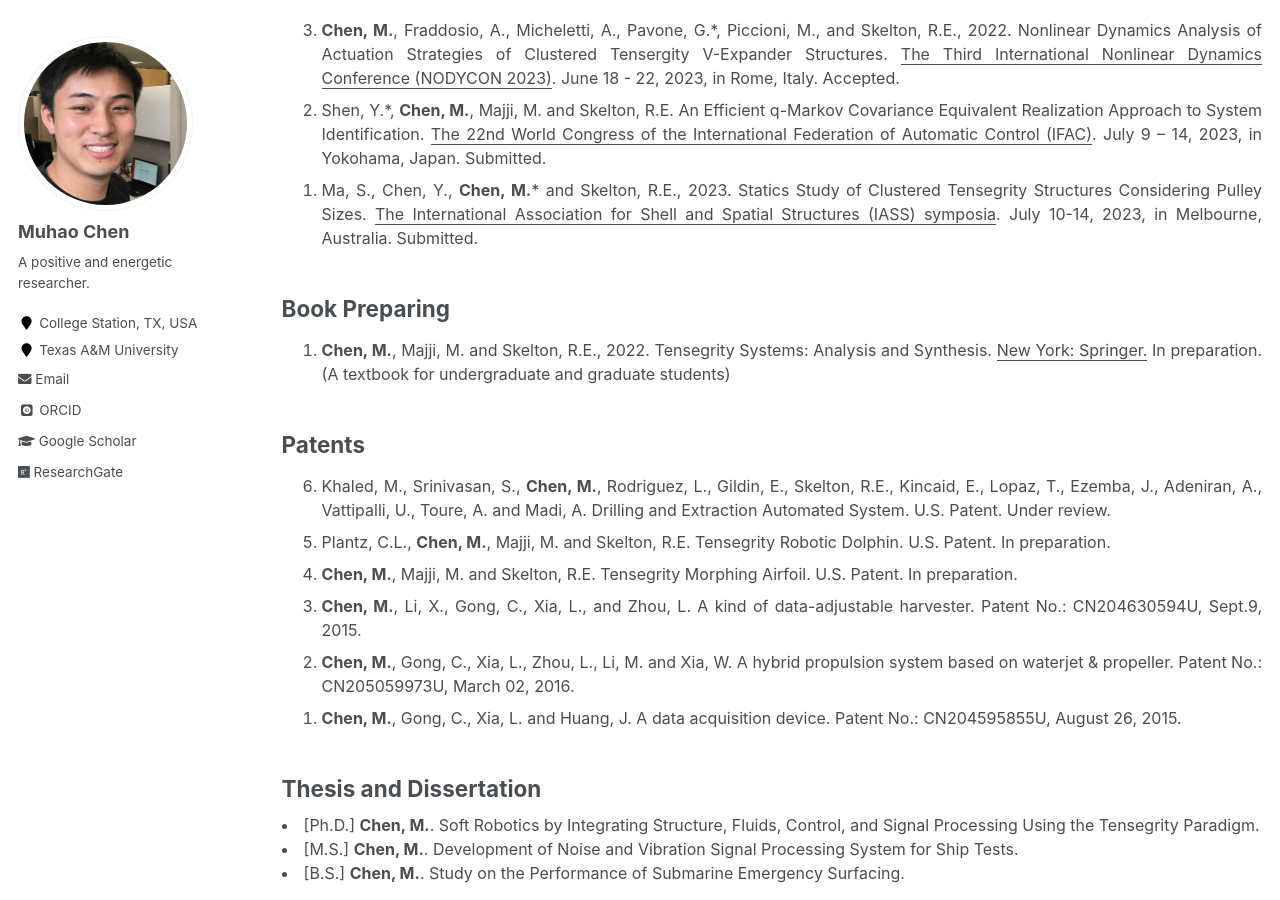
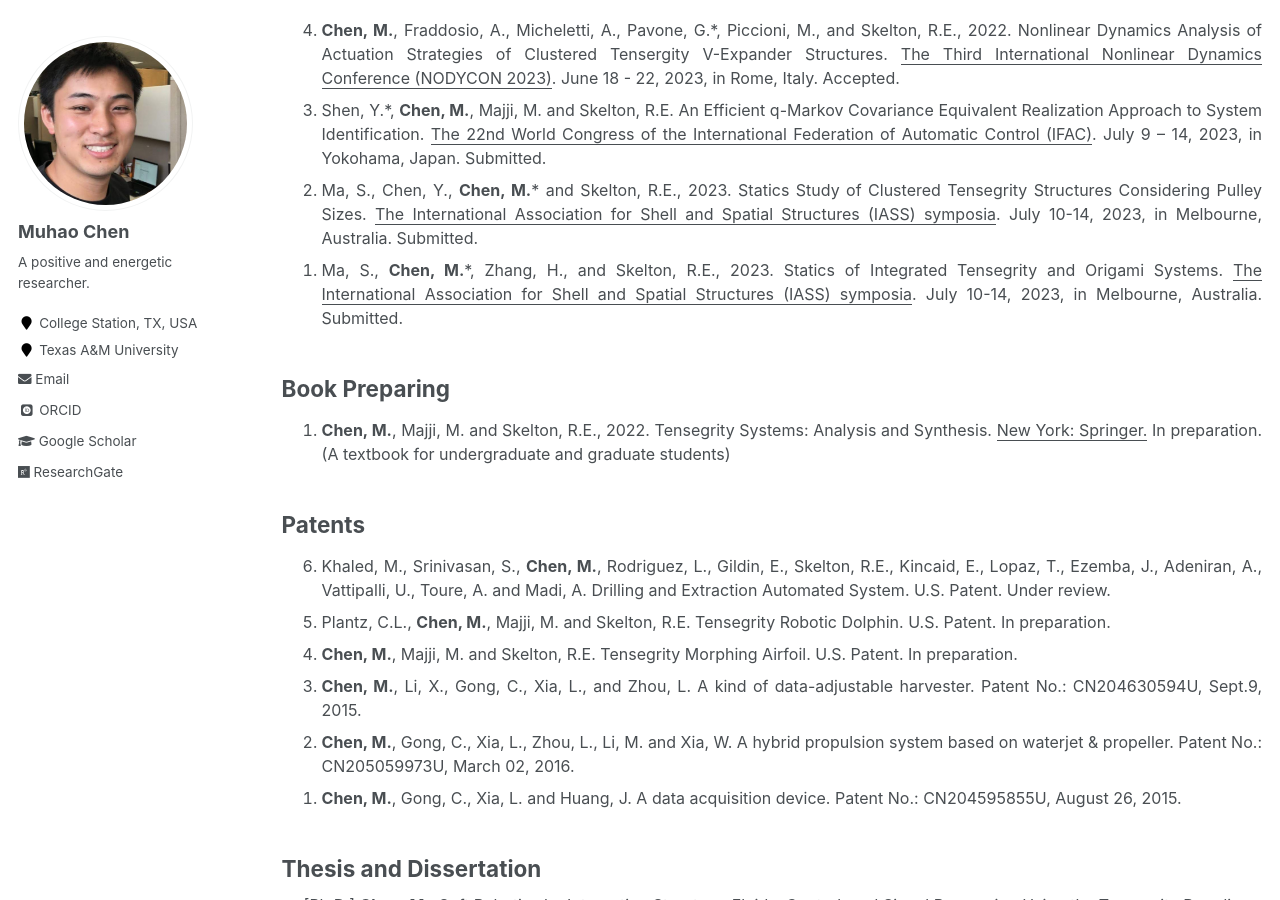
Before and after one commit to Muhao-Chen/muhao-chen.github.io, a Jekyll site: the page built from _pages/publication.md, in a window 1280 px wide and 900 px high, scrolled down 2342 px. Built offline with Jekyll 4.4.1, drawn with Linux system fonts in a browser that asks for light colours; some web fonts are replaced.

Commit message:
Update publication.md

```diff
--- a/_pages/publication.md
+++ b/_pages/publication.md
@@ -75,6 +75,7 @@ toc: true
 <li> <strong>Chen, M.</strong>, Fraddosio, A., Micheletti, A., Pavone, G.*, Piccioni, M., and Skelton, R.E., 2022. Nonlinear Dynamics Analysis of Actuation Strategies of Clustered Tensergity V-Expander Structures. <u>The Third International Nonlinear Dynamics Conference (NODYCON 2023)</u>. June 18 - 22, 2023, in Rome, Italy. Accepted. </li>
 <li> Shen, Y.*, <strong>Chen, M.</strong>, Majji, M. and Skelton, R.E. An Efficient q-Markov Covariance Equivalent Realization Approach to System Identification. <u>The 22nd World Congress of the International Federation of Automatic Control (IFAC)</u>. July 9 – 14, 2023, in Yokohama, Japan. Submitted. </li>
 <li> Ma, S., Chen, Y., <strong>Chen, M.</strong>* and Skelton, R.E., 2023. Statics Study of Clustered Tensegrity Structures Considering Pulley Sizes. <u>The International Association for Shell and Spatial Structures (IASS) symposia</u>. July 10-14, 2023, in Melbourne, Australia. Submitted. </li>
+<li> Ma, S., <strong>Chen, M.</strong>*, Zhang, H., and Skelton, R.E., 2023. Statics of Integrated Tensegrity and Origami Systems. <u>The International Association for Shell and Spatial Structures (IASS) symposia</u>. July 10-14, 2023, in Melbourne, Australia. Submitted. </li>
 </ol>
 </font>
 
```
